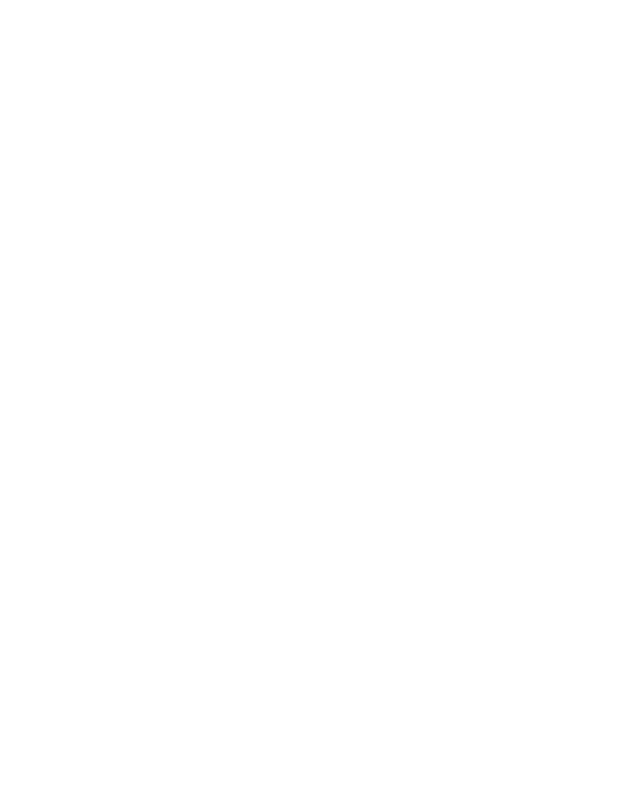
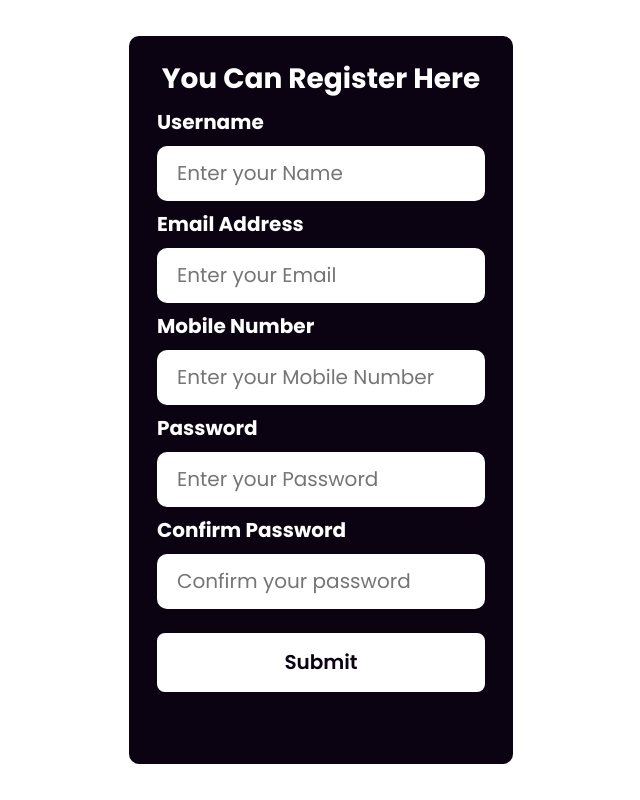
Before and after one commit to magesh100/form-validation, a plain HTML site: page index.html in a window 1280 px wide. Shown: the whole page, without its empty margins (319-959 px from the left). Drawn offline with Linux system fonts and the light colour scheme.

Commit message:
update
updated

```diff
--- a/index.html
+++ b/index.html
@@ -4,13 +4,67 @@
   <meta charset="UTF-8">
   <meta http-equiv="X-UA-Compatible" content="IE=edge">
   <meta name="viewport" content="width=device-width, initial-scale=1.0">
-  <title>Title</title>
-  <link rel="icon" type="image/x-icon" href="./assets/images/favicon.png" />
+  <title>FORM VALIDATION PROJECT USING HTML,CSS,JAVASCRIPT</title>
+  <link rel="icon" type="image/x-icon" href="./assets/images/fav-icon.png" />
   <link rel="stylesheet" href="https://cdnjs.cloudflare.com/ajax/libs/font-awesome/6.2.0/css/all.min.css" integrity="sha512-xh6O/CkQoPOWDdYTDqeRdPCVd1SpvCA9XXcUnZS2FmJNp1coAFzvtCN9BmamE+4aHK8yyUHUSCcJHgXloTyT2A==" crossorigin="anonymous" referrerpolicy="no-referrer" />
   <link rel="stylesheet" href="./styles/normalize.css" />
   <link rel="stylesheet" href="./styles/style.css" />
 </head>
 <body>
-  <script src="./scripts/script.js"></script>
-</body>
+  <div class="container row">
+    <div class="card">
+      <h1 class="title"> You Can Register Here</h1>
+      <form class="submit-form">
+        <div class="form-control">
+          <label for="username">Username</label>
+          <input
+            type="text"
+            id="username"
+            name="username"
+            placeholder="Enter your Name"
+          />
+        </div>
+        <div class="form-control">
+          <label for="email">Email Address</label>
+          <input
+            type="email"
+            id="email"
+            name="email"
+            placeholder="Enter your Email"
+            />
+          </div>
+          <div class="form-control">
+            <label for="mobile">Mobile Number</label>
+            <input
+              type="number"
+              id="mobile"
+              name="mobile"
+              placeholder="Enter your Mobile Number"
+            />
+          </div>
+          <div class="form-control">
+            <label for="password">Password</label>
+            <input
+              type="password"
+              id="password"
+              name="password"
+              placeholder="Enter your Password"
+            />
+          </div>
+          <div class="form-control">
+            <label for="confirm-password">Confirm Password</label>
+            <input
+              type="text"
+              id="confirm-password"
+              name="confirm-password"
+              placeholder="Confirm your password"
+            />
+          </div>
+          <button class="btn btn-light btn-block">Submit</button>
+        </form>
+      </div>
+    </div>
+
+    <script src="./scripts/script.js"></script>
+  </body>
 </html>
```
